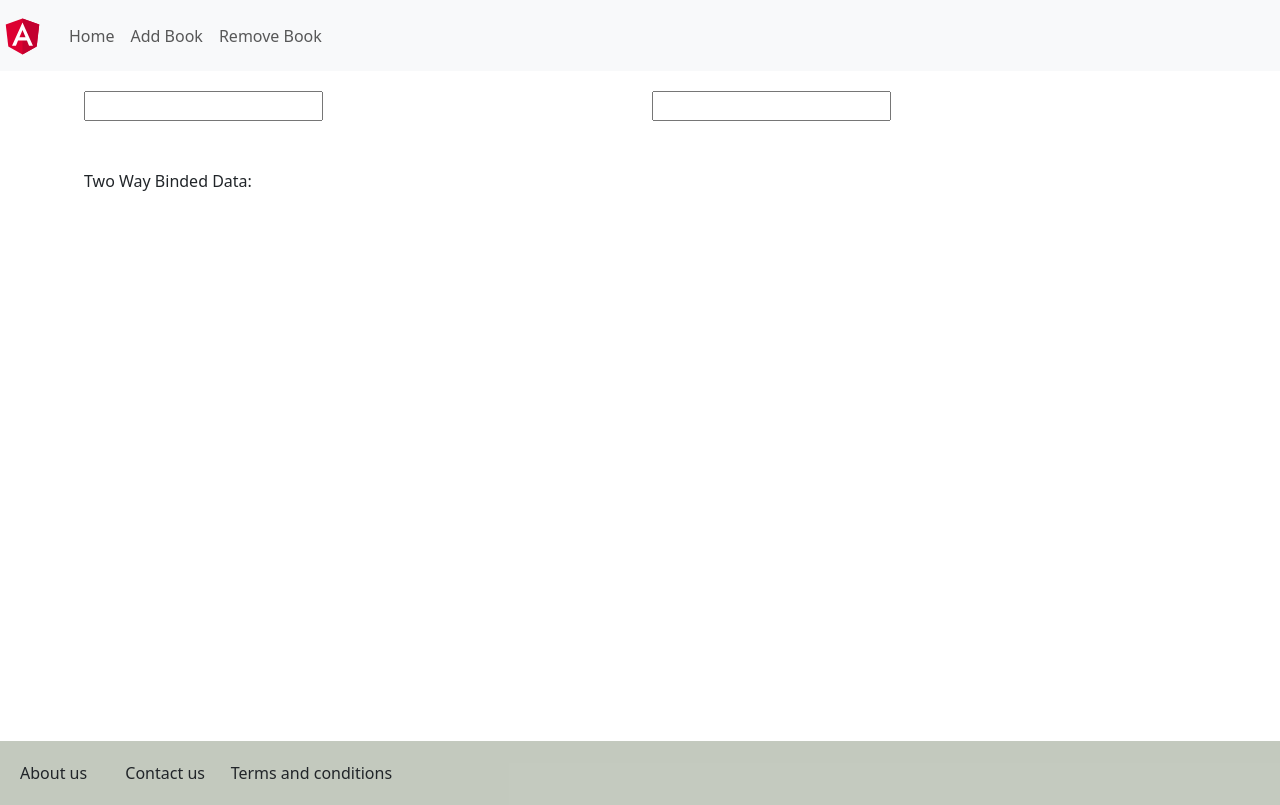
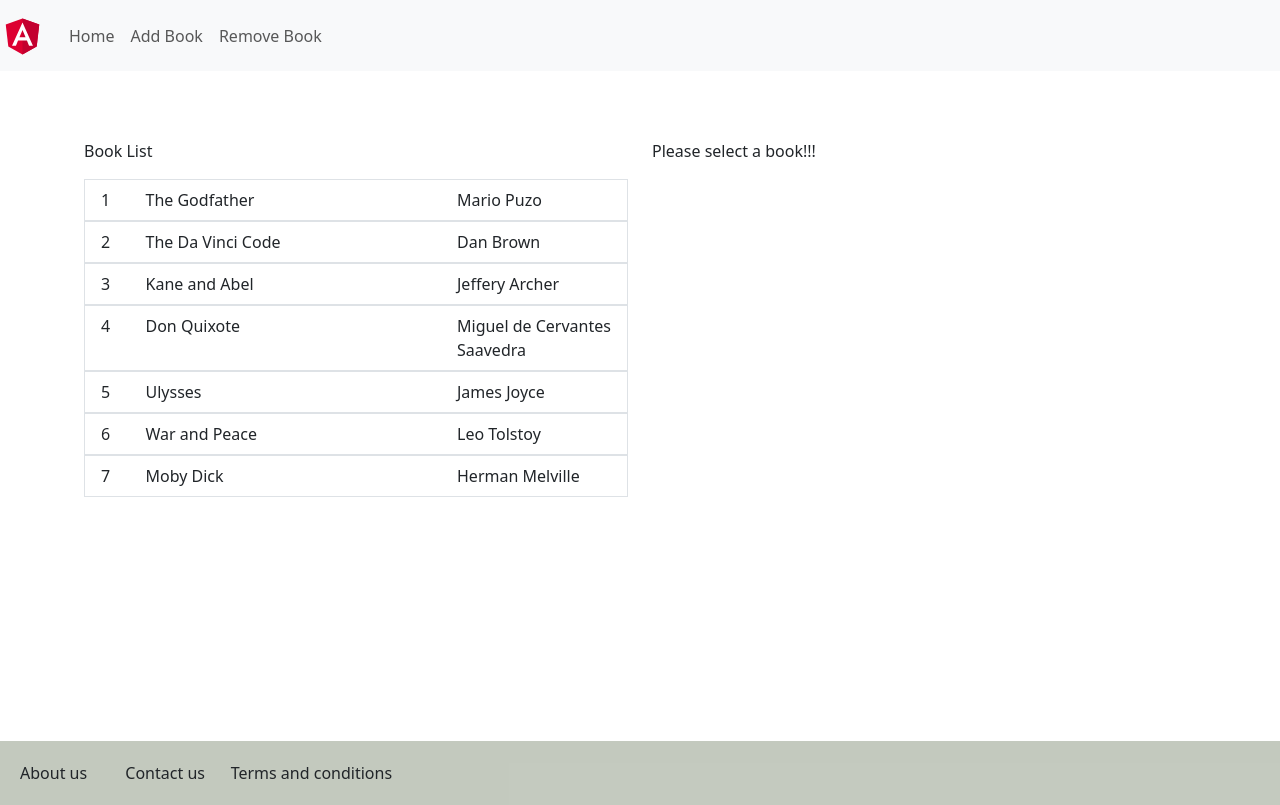
Before and after one commit to AkshatShetty101/Angular-Teaching, an Angular app in the folder QuotesApp/: page / in a window 1280 px wide. Built offline with nearby package versions, Linux system fonts and the light colour scheme.

Commit message:
Added more books

```diff
--- a/QuotesApp/src/app/app.component.html
+++ b/QuotesApp/src/app/app.component.html
@@ -19,8 +19,8 @@
 <div class="container">
   <div class="row">
     <div class="col-12">
-      <app-add-page></app-add-page>
-      <!-- <app-home></app-home> -->
+      <!-- <app-add-page></app-add-page> -->
+      <app-home></app-home>
     </div>
   </div>
 </div>
--- a/QuotesApp/src/app/home/items/items.mockup.ts
+++ b/QuotesApp/src/app/home/items/items.mockup.ts
@@ -16,5 +16,29 @@ export const Mockup:any[] = [
         author:"Jeffery Archer",
         desc:"Kane and Abel is a 1979 novel by British author Jeffrey Archer. The book tells the stories of two men born worlds apart. They have nothing in common except the same date of birth (18 April 1906) and a zeal to succeed in life. William Lowell Kane is a wealthy and powerful Boston Brahmin while Abel Rosnovski (originally named Wladek Koskiewicz) is a Pole who was born in a situation of great poverty and eventually migrated to the United States.",
         imgPath:"https://leadinglight.files.wordpress.com/2010/01/kane-and-abel.jpeg"
+    },
+    {
+        name:"Don Quixote",
+        author:" Miguel de Cervantes Saavedra",
+        desc:"Don Quixote fully titled The Ingenious Nobleman Sir Quixote of La Mancha, is a Spanish novel by Miguel de Cervantes Saavedra.The story follows the adventures of a noble (hidalgo) named Alonso Quixano who reads so many chivalric romances that he loses his sanity and decides to set out to revive chivalry, undo wrongs, and bring justice to the world, under the name Don Quixote de la Mancha. He recruits a simple farmer, Sancho Panza, as his squire, who often employs a unique, earthy wit in dealing with Don Quixote's rhetorical orations on antiquated knighthood.",
+        imgPath:"https://images-na.ssl-images-amazon.com/images/I/5163g-481JL._SX331_BO1,204,203,200_.jpg"
+    },
+    {
+        name:"Ulysses",
+        author:"James Joyce",
+        desc:"Ulysses is a modernist novel by Irish writer James Joyce. It was first serialised in parts in the American journal The Little Review from March 1918 to December 1920 and then published in its entirety in Paris by Sylvia Beach on 2 February 1922, Joyce's 40th birthday. Ulysses chronicles the peripatetic appointments and encounters of Leopold Bloom in Dublin in the course of an ordinary day, 16 June 1904.[4][5] Ulysses is the Latinised name of Odysseus, the hero of Homer's epic poem Odyssey, and the novel establishes a series of parallels between the poem and the novel, with structural correspondences between the characters and experiences of Leopold Bloom and Odysseus, Molly Bloom and Penelope, and Stephen Dedalus and Telemachus, in addition to events and themes of the early 20th century context of modernism, Dublin, and Ireland's relationship to Britain.",
+        imgPath:"https://images-na.ssl-images-amazon.com/images/I/51xHe7w-PCL.jpg"
+    },
+    {
+        name:"War and Peace",
+        author:"Leo Tolstoy",
+        desc:"War and Peace is a novel by the Russian author Leo Tolstoy, which is regarded as a central work of world literature and one of Tolstoy's finest literary achievements.The novel chronicles the history of the French invasion of Russia and the impact of the Napoleonic era on Tsarist society through the stories of five Russian aristocratic families. Portions of an earlier version, titled The Year 1805,[4] were serialized in The Russian Messenger from 1865 to 1867. The novel was first published in its entirety in 1869.",
+        imgPath:"http://scribblesofsoul.com/wp-content/uploads/2011/05/war-and-peace.jpg"
+    },
+    {
+        name:"Moby Dick",
+        author:"Herman Melville",
+        desc:"Moby-Dick; or, The Whale is a novel by American writer Herman Melville, published in 1851 during the period of the American Renaissance. Sailor Ishmael tells the story of the obsessive quest of Ahab, captain of the whaler Pequod, for revenge on Moby Dick, the white whale that on the previous whaling voyage bit off Ahab's leg at the knee. The novel was a commercial failure and out of print at the time of the author's death in 1891, but during the 20th century, its reputation as a Great American Novel was established. William Faulkner confessed he wished he had written it himself, and D. H. Lawrence called it 'one of the strangest and most wonderful books in the world', and 'the greatest book of the sea ever written'. 'Call me Ishmael' is among world literature's most famous opening sentences.",
+        imgPath:"https://images-na.ssl-images-amazon.com/images/I/41VnFKC9srL._SX346_BO1,204,203,200_.jpg"
     }
 ];
```
